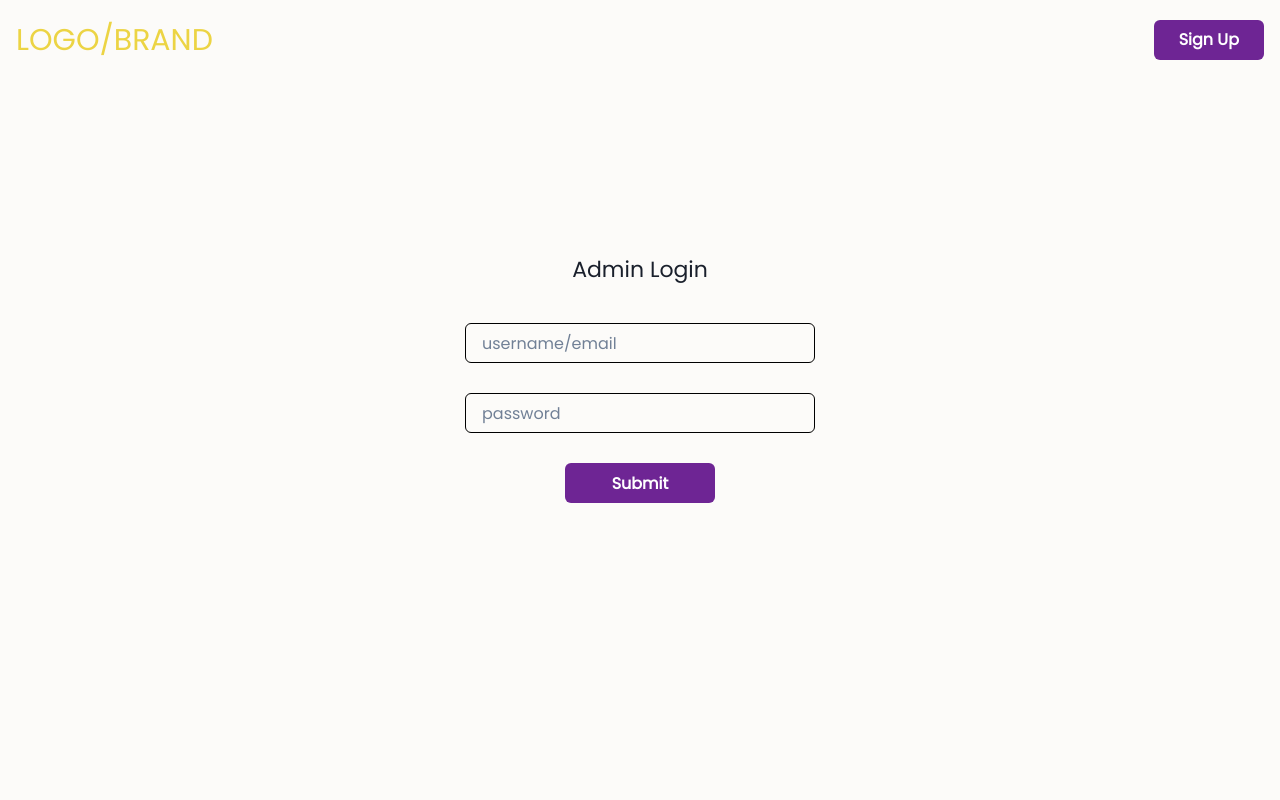
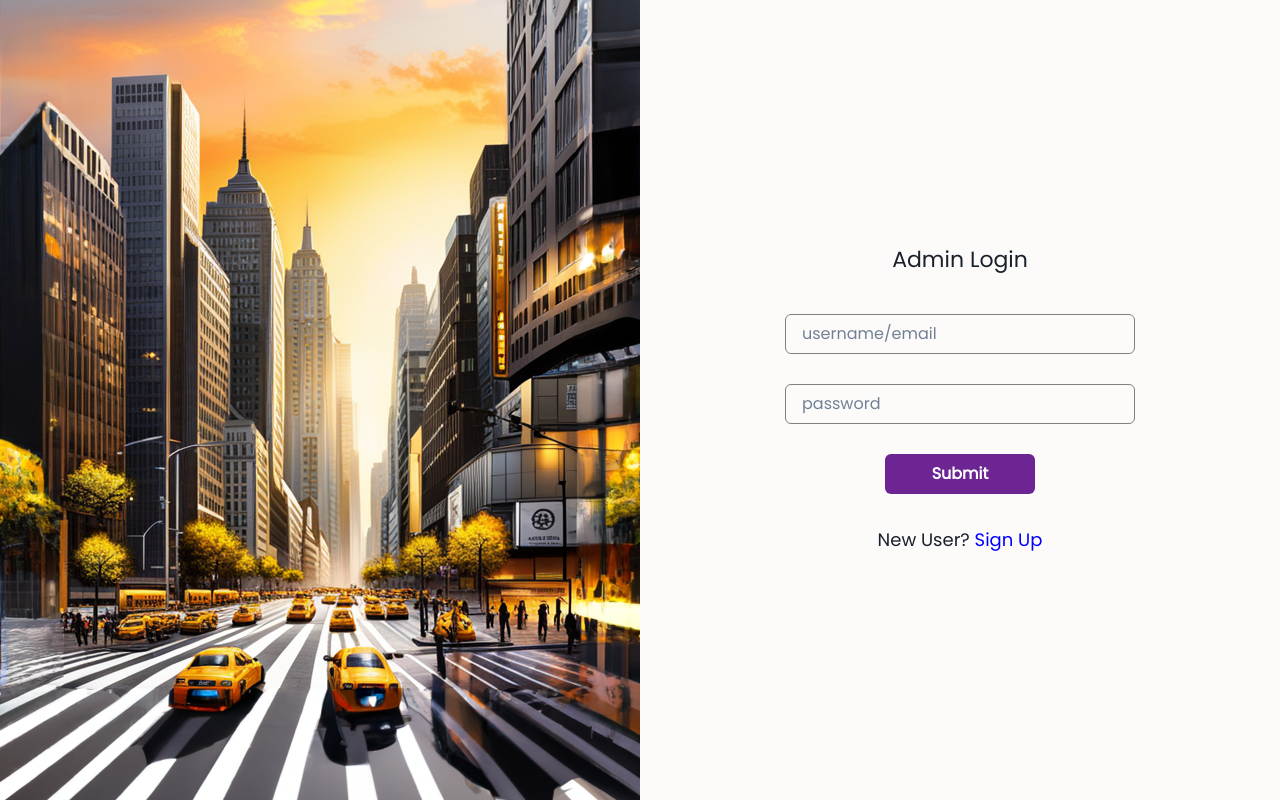
Before and after one commit to KKHaridev/Taxi_office_internal_service_tracking_system, a React (Vite) app in the folder Front-end/: page /login in a window 1280 px wide. Built offline with nearby package versions, Linux system fonts and the light colour scheme.

Commit message:
Updated Login page

```diff
--- a/Front-end/src/components/LoginBody.jsx
+++ b/Front-end/src/components/LoginBody.jsx
@@ -7,9 +7,11 @@ import {
   FormControl,
   Input,
   Button,
+  Box,
+  Text,
 } from "@chakra-ui/react";
 
-import { useNavigate } from "react-router-dom";
+import { useNavigate, Link } from "react-router-dom";
 import { useAuth } from "../context/AuthContext";
 
 export const LoginBody = ({ title }) => {
@@ -39,26 +41,39 @@ export const LoginBody = ({ title }) => {
   return (
     <Container
       as="section"
-      maxW={{
-        base: "container.sm",
-        md: "container.md",
-        lg: "container.lg",
-        xl: "container.xl",
-      }}
-      py={5}
+      maxW="100vw"
+      m={0}
+      px={0}
       display="flex"
       alignItems="center"
       justifyContent="center"
-      flexDir="column"
     >
+      <Flex w={[0, 0, "50%"]} h="100vh"></Flex>
       <Flex
-        minH="calc(85vh - 120px)"
-        w="400px"
+        w={["100%", "100%", "50%"]}
+        h="100vh"
+        backgroundImage="url('/bg.png')"
+        backgroundPosition="center"
+        backgroundRepeat="no-repeat"
+        objectFit="cover"
+        pos="fixed"
+        left="0"
+        top={0}
+        zIndex={0}
+        opacity={[0.5, 0.5, 1]}
+      ></Flex>
+      <Flex
+        background={["white","white","transparent"]}
+        borderRadius={["md","lg"]}
+        w={["90%","80%","50%"]}
         flexDir="column"
         justifyContent="center"
         alignItems="center"
+        zIndex={1}
+        py={10}
+        px={5}
       >
-        <Heading as="h4" fontSize="22px" fontWeight="500" mb={10}>
+        <Heading as="h4" fontSize={["18px","20px","22px"]} fontWeight="500" mb={10}>
           {title} Login {auth.user && auth.user.name}
         </Heading>
 
@@ -75,7 +90,7 @@ export const LoginBody = ({ title }) => {
                 required: "This is required",
                 minLength: { value: 1, message: "Minimum length should be 1" },
               })}
-              borderColor="black"
+              borderColor="gray"
               _hover={{ borderColor: "grey" }}
             />
             <FormErrorMessage>
@@ -91,7 +106,7 @@ export const LoginBody = ({ title }) => {
                 required: "This is required",
                 minLength: { value: 1, message: "Minimum length should be 1" },
               })}
-              borderColor="black"
+              borderColor="gray"
               _hover={{ borderColor: "grey" }}
             />
             <FormErrorMessage>
@@ -112,6 +127,18 @@ export const LoginBody = ({ title }) => {
             Submit
           </Button>
         </form>
+        <Flex mt={8} fontSize={["16px","18px"]}>
+          New User?{" "}
+          <Link to="/signup">
+            <Text
+              color="blue"
+              transition="0.2s ease"
+              _hover={{ color: "blue.500" }}
+            >
+              &nbsp;Sign Up
+            </Text>
+          </Link>
+        </Flex>
       </Flex>
     </Container>
   );
--- a/Front-end/src/driver/Login.jsx
+++ b/Front-end/src/driver/Login.jsx
@@ -1,13 +1,11 @@
 import React from "react";
 import { Flex } from "@chakra-ui/react";
-import { LoginHeader } from "@components/LoginHeader";
 import { LoginBody } from "@components/LoginBody";
 
 export const Login = () => {
   return (
     <>
-      <LoginHeader />
-      <LoginBody title="Admin"/>
+      <LoginBody title="Admin" />
     </>
   );
 };
```
